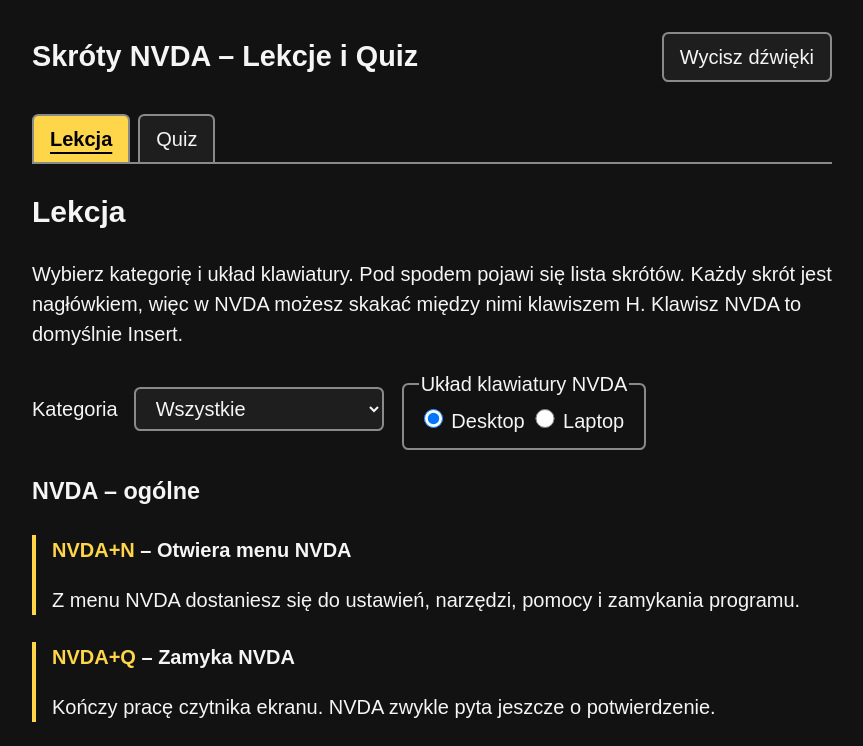
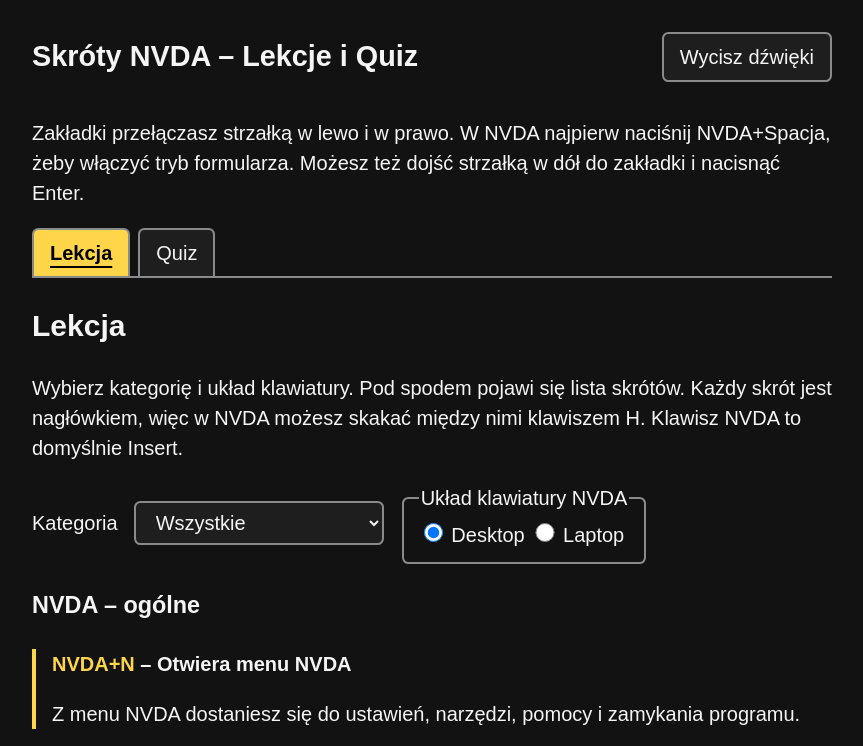
Before and after one commit to 780327/quiz-nvda, a plain HTML site: page index.html in a window 1280 px wide. Shown: the top 746 px of the page, without its empty margins (208-1071 px from the left). Drawn offline with Linux system fonts and the light colour scheme.

Commit message:
Podpowiedź o NVDA+Spacja przy zakładkach
W trybie przeglądania NVDA sam obsługuje strzałki, więc zakładki
przełącza się strzałkami dopiero w trybie formularza.

Co-Authored-By: Claude Opus 5.5 <noreply@anthropic.com>

```diff
--- a/index.html
+++ b/index.html
@@ -17,7 +17,15 @@
   <main>
     <!-- Pasek zakładek według wzorca WAI-ARIA Tabs.
          Tab wchodzi tylko na wybraną zakładkę, strzałki przełączają zakładki. -->
-    <div role="tablist" aria-label="Tryb nauki">
+    <!-- Podpowiedź stoi przed zakładkami, żeby NVDA przeczytał ją wcześniej.
+         W trybie przeglądania NVDA sam obsługuje strzałki, więc trzeba
+         przełączyć się w tryb formularza. -->
+    <p id="podpowiedz-zakladki">
+      Zakładki przełączasz strzałką w lewo i w prawo. W NVDA najpierw naciśnij
+      NVDA+Spacja, żeby włączyć tryb formularza. Możesz też dojść strzałką w dół
+      do zakładki i nacisnąć Enter.
+    </p>
+    <div role="tablist" aria-label="Tryb nauki" aria-describedby="podpowiedz-zakladki">
       <button type="button" role="tab" id="zakladka-lekcja"
               aria-selected="true" aria-controls="panel-lekcja" tabindex="0">Lekcja</button>
       <button type="button" role="tab" id="zakladka-quiz"
```
